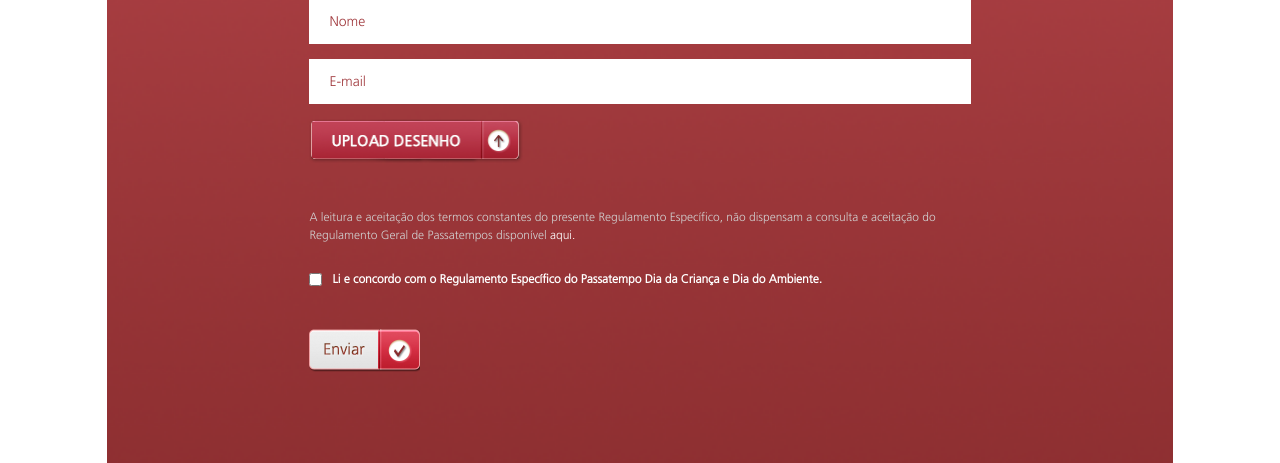
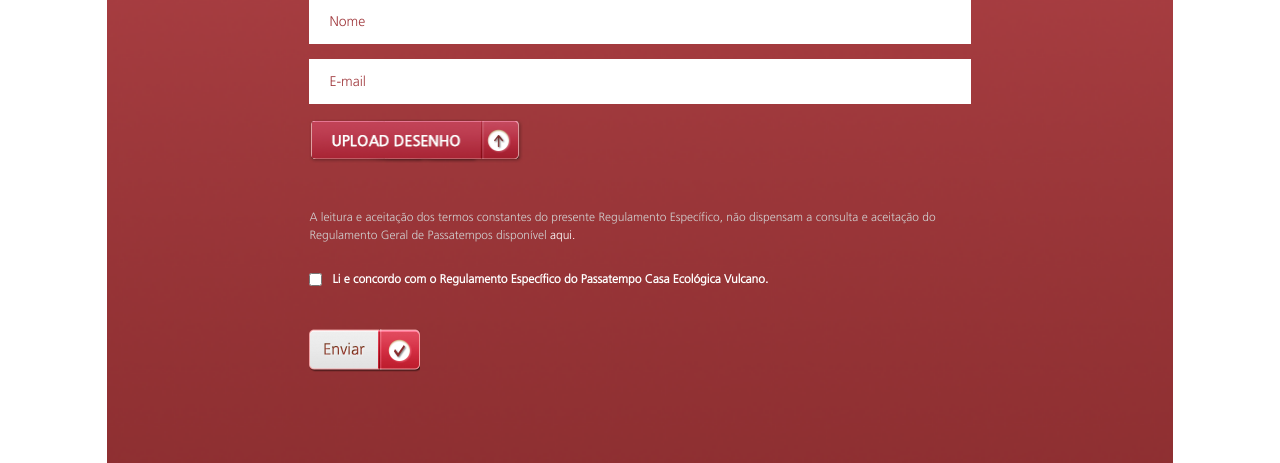
Before and after one commit to TuxGill/54854VULTABPassatempoDiadaCrianca2017, a PHP site: page / in a window 1280 px wide. Shown: the part 1637-2100 px from the top of the page. Run offline with PHP 8.4, Linux system fonts and the light colour scheme; some libraries are stand-ins or nearby versions.

Commit message:
Alterações

```diff
--- a/index.php
+++ b/index.php
@@ -115,7 +115,7 @@ do Regulamento Geral de Passatempos disponível <!-- em https://www.facebook.com
 
                   <li>
                    <input type="checkbox" name="accept" value="" id="accept" >
-                        <label for="accept">Li e concordo com o <a href="regulamento.pdf" class="regulamento bold link">Regulamento Específico do Passatempo Dia da Criança e Dia do Ambiente</a>.</label>
+                        <label for="accept">Li e concordo com o <a href="regulamento.pdf" class="regulamento bold link">Regulamento Específico do Passatempo Casa Ecológica Vulcano</a>.</label>
                   </li>
                   <li>
                     <input type="image" src="imgs/bt-send.png" alt="Enviar" >
--- a/js/custom.js
+++ b/js/custom.js
@@ -46,7 +46,7 @@ function validateForm(){
 
 		} else {
 			if( ((document.getElementById('upfile').value=='')) ) {
-				        $('.errorMessageZone').html('Por favor faça o upload da foto.');
+				        $('.errorMessageZone').html('Por favor faça o upload do desenho.');
 				        return false;
 
 			} else {
```
Also changed, not shown: 1 other file.
